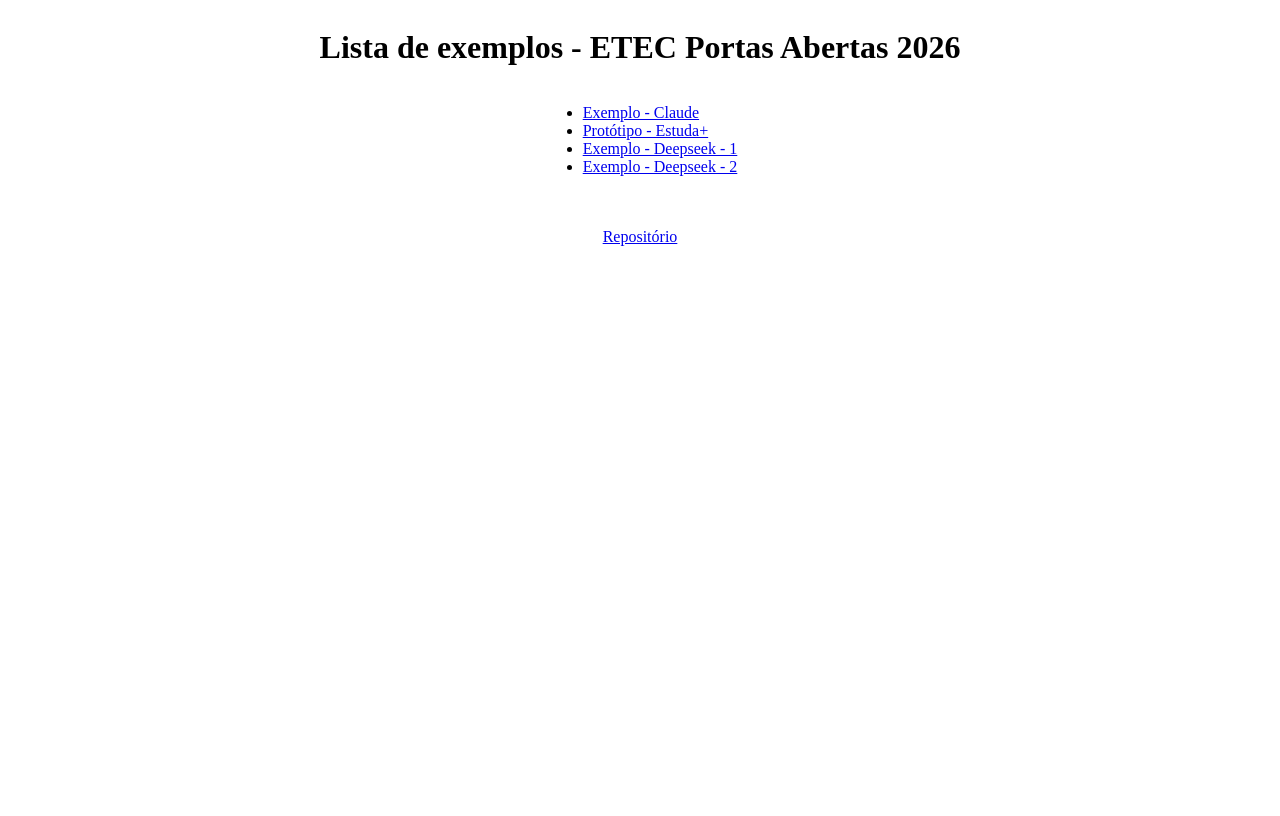
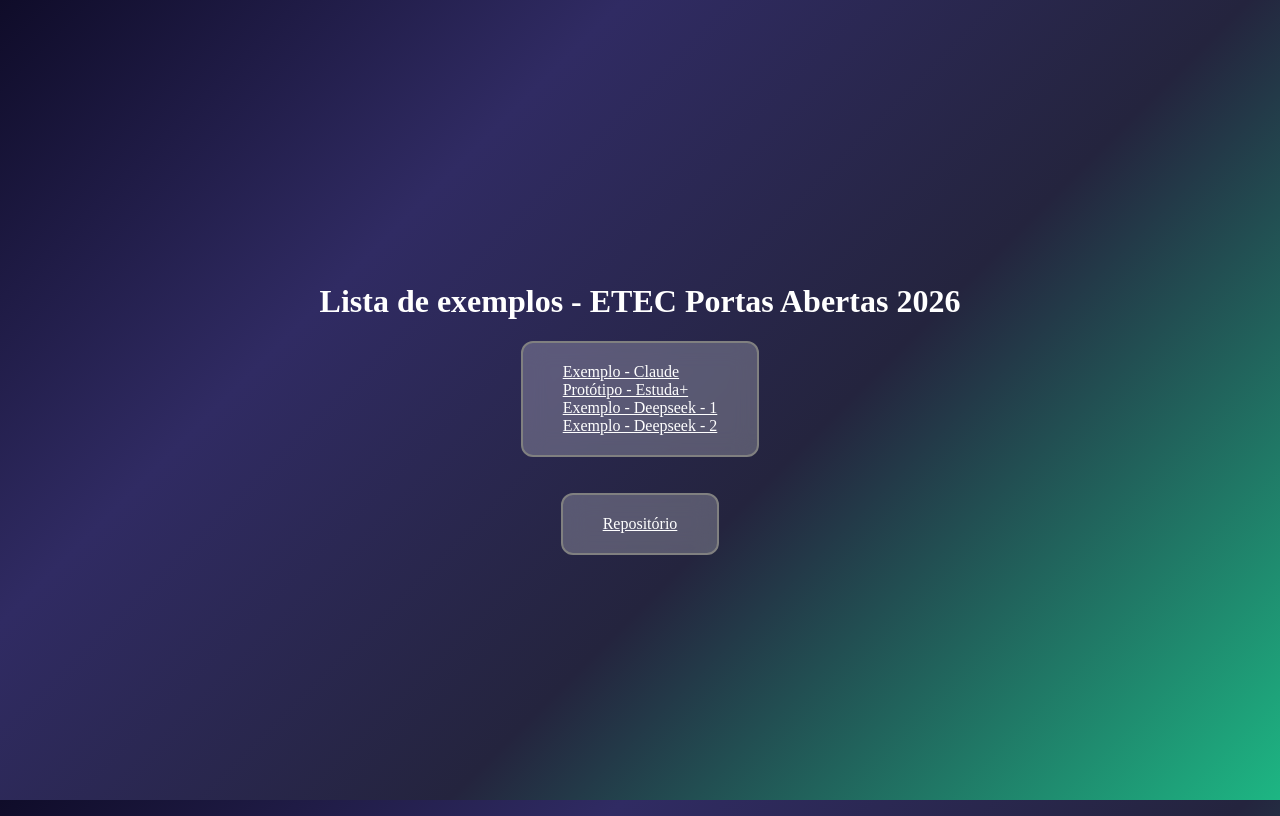
Before and after one commit to NormyNaoExiste/etec-aberta-2026, a plain HTML site: page index.html in a window 1280 px wide. Drawn offline with Linux system fonts and the light colour scheme.

Commit message:
terceiro commit - style

```diff
--- a/index.html
+++ b/index.html
@@ -8,16 +8,20 @@
 </head>
 <body>
     <h1>Lista de exemplos - ETEC Portas Abertas 2026</h1>
-    <ul>
+    <div class="card">
+        <ul>
         <li><a href="planner-estudos.html">Exemplo - Claude</a></li>
         <li><a href="https://normynaoexiste.github.io/site-estuda-mais/">Protótipo - Estuda+</a></li>
         <li><a href="deepseek_html_20260831_4bf552.html">Exemplo - Deepseek - 1</a></li>
         <li><a href="deepseek2.html" target="_blank">Exemplo - Deepseek - 2</a></li>
     </ul>
+    </div>
 
 
     <br>
     <br>
-    <a href="https://github.com/NormyNaoExiste">Repositório</a>
+    <div class="card">
+        <a href="https://github.com/NormyNaoExiste">Repositório</a>
+    </div>
 </body>
 </html>
--- a/style.css
+++ b/style.css
@@ -1,6 +1,45 @@
 body{
+    min-height: 100vh;
+    background: linear-gradient(135deg,
+        #0f0c29 0%,
+        #302b63 30%,
+        #24243e 60%,
+        #1db683 100%
+    );
     display: flex;
     flex-direction: column;
     justify-content: center;
     align-items: center;
+    background-attachment: fixed;
+    overflow: hidden;
 }
+
+
+
+h1{
+    color: white;
+}
+
+.card{
+    display: flex;
+    justify-content: center;
+    flex-direction: column;
+    width: auto;
+    background-color: rgba(255, 255, 255, 0.235);
+    padding: 20px 40px;
+    border: 2px solid grey;
+    border-radius: 12px;
+    backdrop-filter: blur(12px);
+}
+
+.card ul{
+    margin: 0;
+    padding: 0;
+    justify-content: center;
+    list-style: none;
+    justify-content: center;
+}
+
+.card a{
+    color: white;
+}
```
